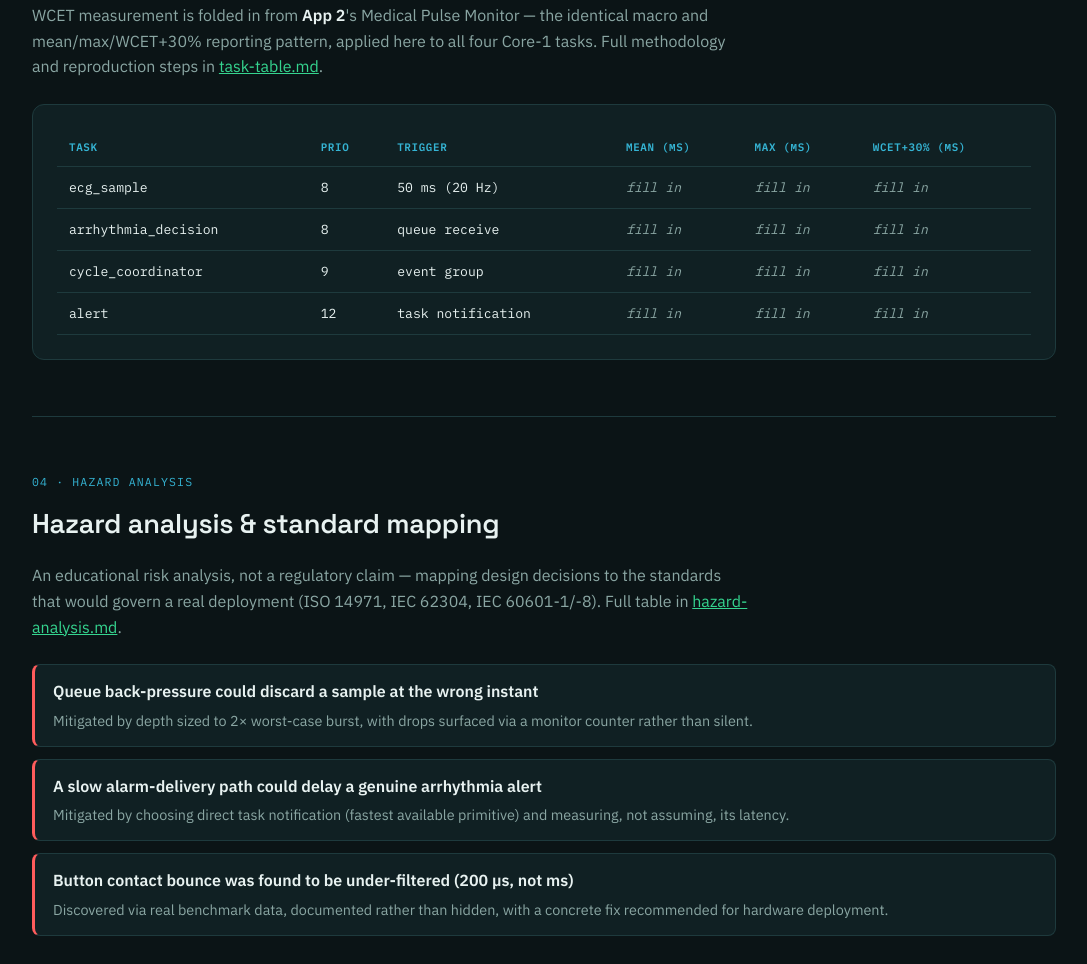
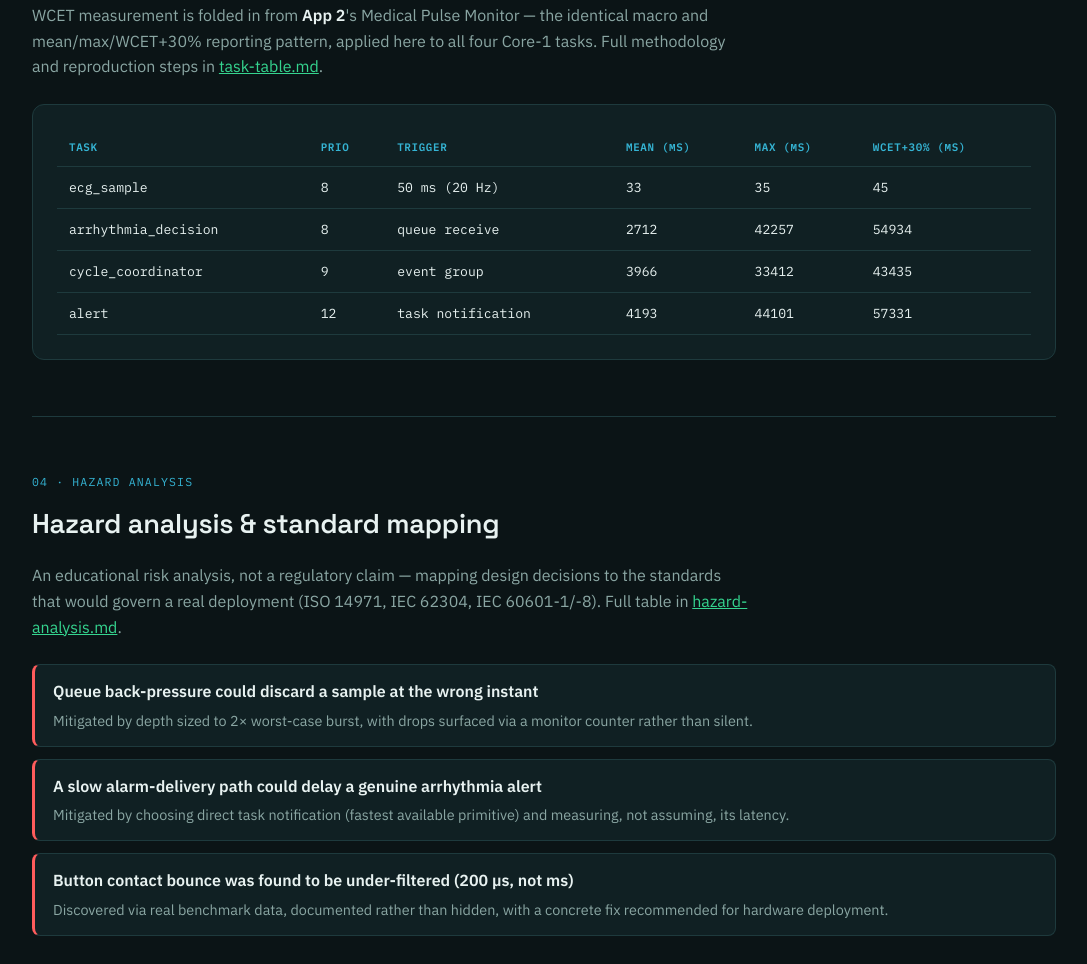
Before and after one commit to Samuel-Diaz191/MED-GUARD, a plain HTML site: page index.html in a window 1280 px wide. Shown: the part 2459-3423 px from the top of the page, without its empty margins (96-1183 px from the left). Drawn offline with Linux system fonts and the light colour scheme.

Commit message:
Update task rows with actual performance metrics

```diff
--- a/index.html
+++ b/index.html
@@ -360,10 +360,10 @@
           <tr><th>Task</th><th>Prio</th><th>Trigger</th><th>Mean (µs)</th><th>Max (µs)</th><th>WCET+30% (µs)</th></tr>
         </thead>
         <tbody>
-          <tr><td>ecg_sample</td><td>8</td><td>50 ms (20 Hz)</td><td class="fill">fill in</td><td class="fill">fill in</td><td class="fill">fill in</td></tr>
-          <tr><td>arrhythmia_decision</td><td>8</td><td>queue receive</td><td class="fill">fill in</td><td class="fill">fill in</td><td class="fill">fill in</td></tr>
-          <tr><td>cycle_coordinator</td><td>9</td><td>event group</td><td class="fill">fill in</td><td class="fill">fill in</td><td class="fill">fill in</td></tr>
-          <tr><td>alert</td><td>12</td><td>task notification</td><td class="fill">fill in</td><td class="fill">fill in</td><td class="fill">fill in</td></tr>
+          <tr><td>ecg_sample</td><td>8</td><td>50 ms (20 Hz)</td><td>33</td><td>35</td><td>45</td></tr>
+          <tr><td>arrhythmia_decision</td><td>8</td><td>queue receive</td><td>2712</td><td>42257</td><td>54934</td></tr>
+          <tr><td>cycle_coordinator</td><td>9</td><td>event group</td><td>3966</td><td>33412</td><td>43435</td></tr>
+          <tr><td>alert</td><td>12</td><td>task notification</td><td>4193</td><td>44101</td><td>57331</td></tr>
         </tbody>
       </table>
     </div>
```
